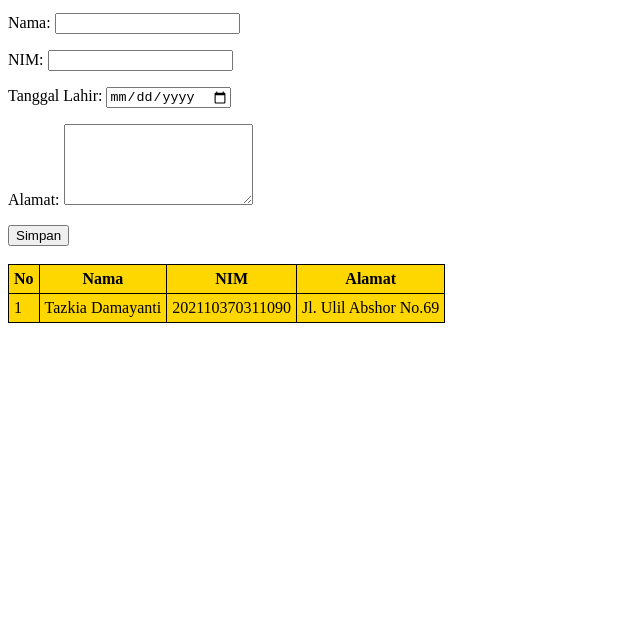
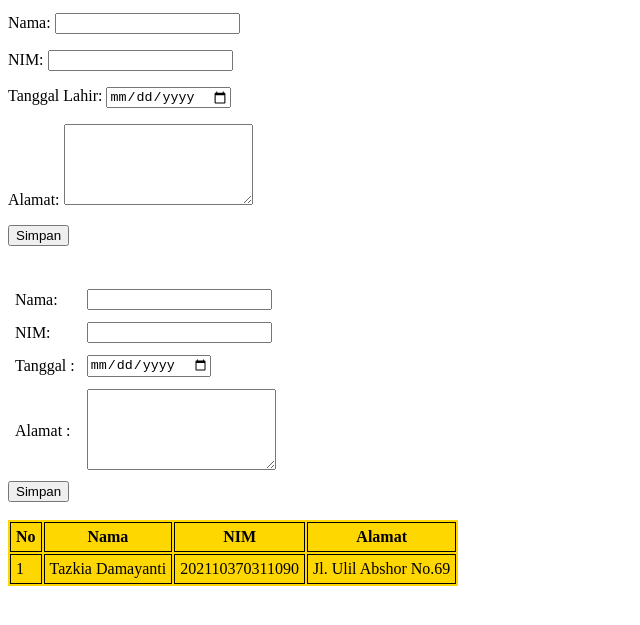
Before and after one commit to taaazz/Modul-1, a plain HTML site: page Code Lab/index.html in a window 1280 px wide. Shown: the part 101-726 px from the top of the page, without its empty margins (0-640 px from the left). Drawn offline with Linux system fonts and the light colour scheme.

Commit message:
made table and form

```diff
--- a/Code Lab/index.html
+++ b/Code Lab/index.html
@@ -32,9 +32,54 @@
 
     </form>
     <br>
+    <br>
 
+
+      <table class="formulir">
+
+        <tr>
+          <td>
+            Nama:
+          </td>
+          <td>
+            <input type="text" name="nama" />
+          </td>
+        </tr>
+
+        <tr>
+          <td>
+            NIM:
+          </td>
+          <td>
+            <input type="number" name="nim" />
+          </td>
+        </tr>
+
+        <tr>
+            <td>
+              Tanggal :
+            </td>
+            <td>
+              <input type="date" name="tanggal" />
+            </td>
+          </tr>
+
+          <tr>
+            <td>
+              Alamat :
+            </td>
+            <td>
+              <textarea rows="5" cols="21"></textarea>
+            </td>
+          </tr>
+      </table>
+      <button type="submit" id="submit">Simpan</button>
+
+
+<br>
+<br>
 <section>
-  <table >
+  <table class="data">
     <tr>
       <th>No</th>
       <th>Nama</th>
--- a/Code Lab/style.css
+++ b/Code Lab/style.css
@@ -1,8 +1,14 @@
-table,
+.formulir td {
+  background-color: white;
+  border: none;
+}
+
+.data {
+  background-color: gold;
+}
+
 th,
 td {
-  border-collapse: collapse;
-  background-color: gold;
   border: 1px solid black;
   padding: 5px;
 }
```
